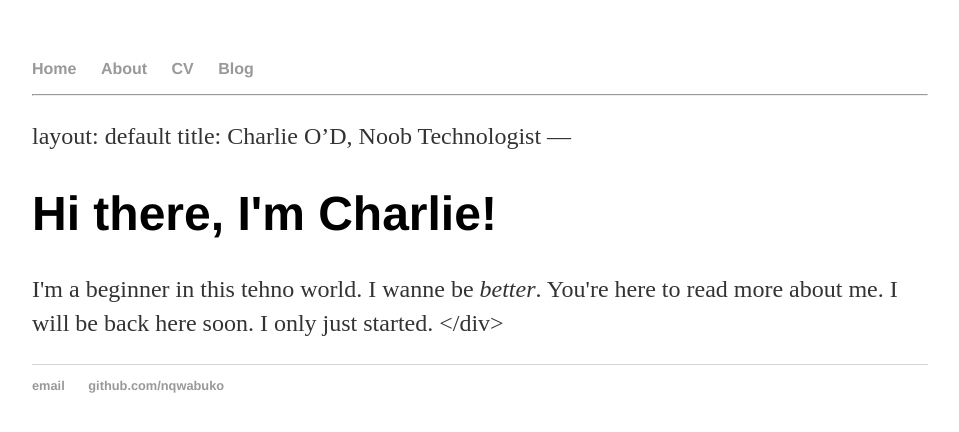
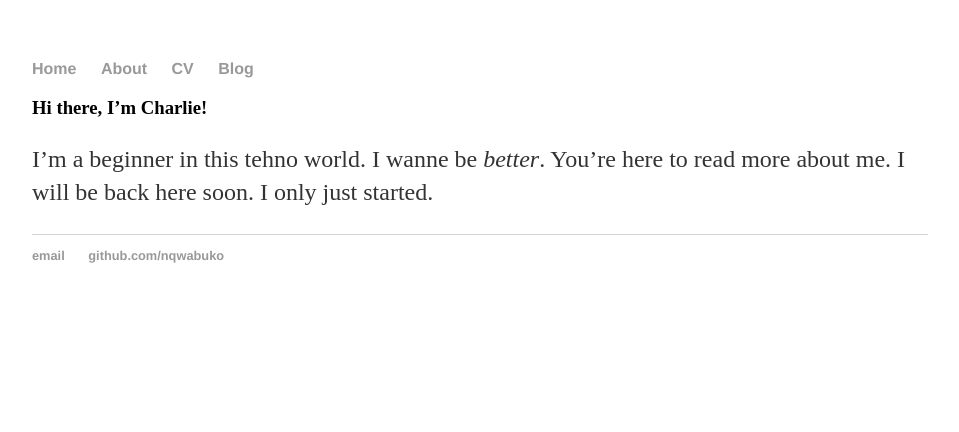
Before and after one commit to nqwabuko/nqwabuko.github.io_test, a Jekyll site: the page built from about/index.md, in a window 1280 px wide. Shown: the top 432 px of the page, without its empty margins (160-1119 px from the left). Built offline with Jekyll 4.4.1, drawn with Linux system fonts in a browser that asks for light colours; our own code applies the rules of GitHub Pages for plain Markdown files.

Commit message:
Update index.md

```diff
--- a/about/index.md
+++ b/about/index.md
@@ -1,10 +1,3 @@
+### Hi there, I'm Charlie!
 
----
-layout: default
-title: Charlie O'D, Noob Technologist
----
-
-<div class="blurb">
-	<h1>Hi there, I'm Charlie!</h1>
-	<p>I'm a beginner in this tehno world. I wanne be <em>better</em>. You're here to read more about me. I will be back here soon. I only just started.
-</div><!-- /.blurb -->
+I'm a beginner in this tehno world. I wanne be <em>better</em>. You're here to read more about me. I will be back here soon. I only just started.
```
